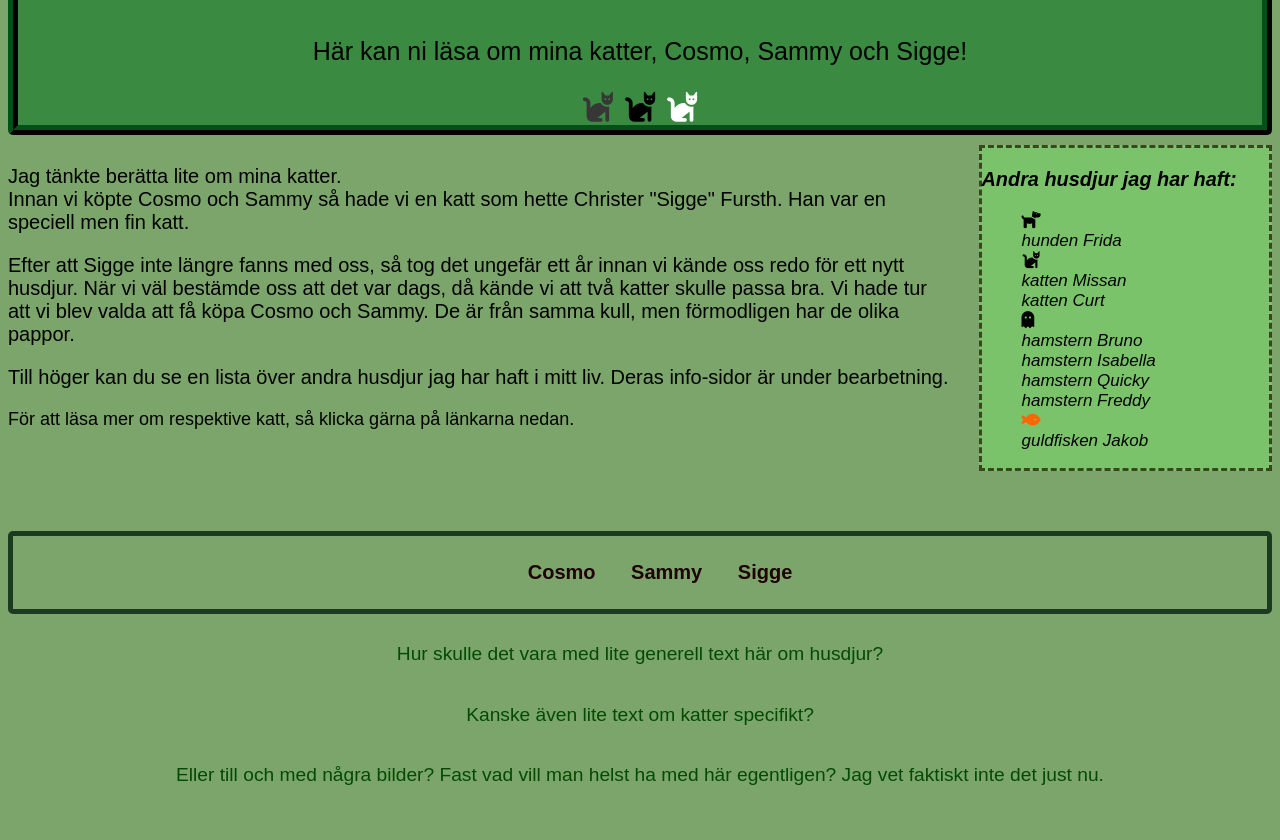
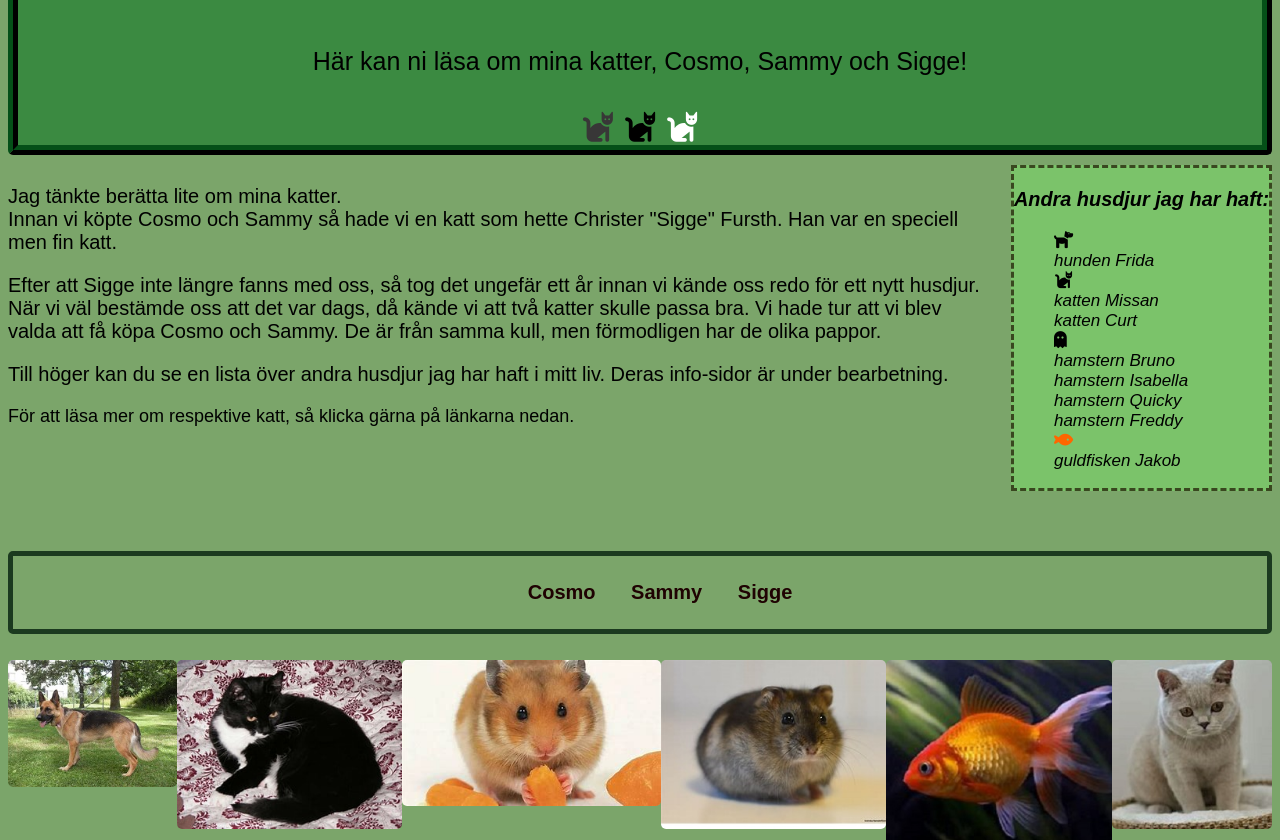
Before and after one commit to HannahDJU22/Labb-1---Webbsajt, a plain HTML site: page index.html in a window 1280 px wide. Shown: the part 130-970 px from the top of the page. Drawn offline with Linux system fonts and the light colour scheme.

Commit message:
last updates for img and flex

```diff
--- a/index.html
+++ b/index.html
@@ -69,14 +69,22 @@
     </nav>
     <div class="flex-container grid-item-1">
         <p class="flex-item">
-            Hur skulle det vara med lite generell text här om husdjur?
+            <img src="/images/schäfer.jpg" alt="schäferhund">
         </p>
         <p class="flex-item">
-            Kanske även lite text om katter specifikt?
+            <img src="/images/bondkatt.jpg" alt="bondkatt">
         </p>
         <p class="flex-item">
-            Eller till och med några bilder? Fast vad vill man helst ha med här egentligen? Jag vet faktiskt inte det
-            just nu.
+            <img src="/images/hamster.jpg" alt="hamster">
+        </p>
+        <p class="flex-item">
+             <img src="/images/dvärghamster.jpg" alt="dvärghamster">
+        </p>
+        <p class="flex-item">
+            <img src="/images/guldfisk.jpg" alt="guldfisk">
+        </p>
+        <p class="flex-item">
+            <img src="/images/grannkatt.jpg" alt="engelsk_korthår_katt">
         </p>
     </div>
 
--- a/styles/style.css
+++ b/styles/style.css
@@ -4,7 +4,7 @@ body {
 
 .grid-container {
     display: grid;
-    grid-template-columns: 3fr 1fr;
+    grid-template-columns: auto auto;
     grid-template-rows: auto;
     gap: 10px;
 }
@@ -37,6 +37,7 @@ header h1 {
 
 header p {
     font-size: smaller;
+    padding: 10px 10px 10px 10px;
 }
 
 header i:first-of-type {
@@ -83,7 +84,7 @@ img {
     border-radius: 5px;
 }
 
-.image {
+.image{
     margin: 0;
 }
 
@@ -141,13 +142,12 @@ nav a:active {
 .flex-container {
     display: flex;
     flex-direction: column;
-    align-items: center;
-    font-family: Arial, Helvetica, sans-serif;
+    justify-content: center;
 }
 
 .flex-item {
-    flex: 1;
-    color: rgb(3, 75, 3);
+
+
 }
 
 .footer {
@@ -177,13 +177,14 @@ nav a:active {
 }
 
 @media (min-width: 768px) and (max-width: 991px) {
-    .flex-item {
-        font-weight: bold;
+    .flex-container{
+        flex-direction: row;
     }
+
 }
 
 @media (min-width: 992px) {
-    .flex-item {
-        font-size: larger;
+    .flex-container {
+        flex-direction: row;
     }
 }
```
Also changed, not shown: images/bondkatt.jpg (added), images/dvärghamster.jpg (added), images/grannkatt.jpg (added), images/guldfisk.jpg (added), images/hamster.jpg (added), images/schäfer.jpg (added).
